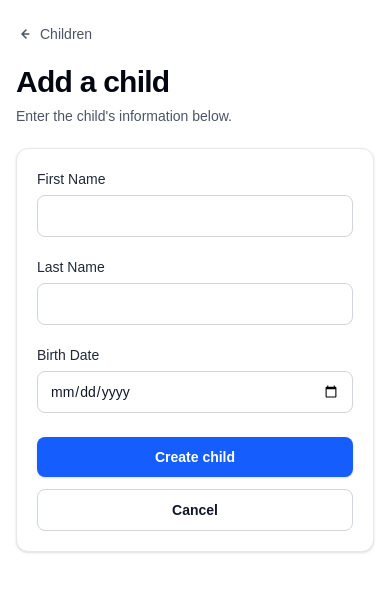
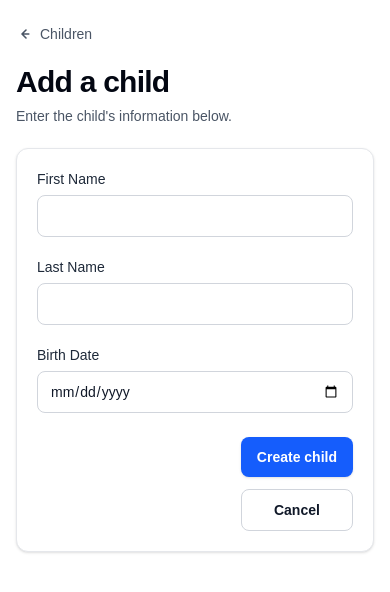
Before and after one commit to yuraBezh/saferoute, a Next.js app: page /children/new in a window 390 px wide. Shown: the top 592 px of the page. Built offline with nearby package versions, Linux system fonts and the light colour scheme; no server answers.

Commit message:
refactor(SR-40): created reusable FormActions component, started using it throughout project (#44)

```diff
--- a/components/child-form.tsx
+++ b/components/child-form.tsx
@@ -3,10 +3,9 @@
 import { useActionState, useState } from 'react';
 import { type ChildFormState } from '@/app/children/actions';
 import { childFormText } from '@/lib/content/child-form-text';
-import { Button } from '@/components/ui/button';
 import { Field } from '@/components/ui/field';
+import { FormActions } from '@/components/ui/form-actions';
 import { FormError } from '@/components/ui/form-error';
-import Link from 'next/link';
 
 const {
 	cancel,
@@ -93,19 +92,13 @@ export function ChildForm(props: ChildFormProps) {
 						required
 					/>
 					<FormError message={formState.message} />
-					<div className="mt-6 flex flex-col-reverse gap-3 sm:flex-row sm:justify-end">
-						{cancelHref && (
-							<Link
-								href={cancelHref}
-								className="inline-flex items-center justify-center rounded-lg border border-gray-300 bg-white px-4 py-2.5 text-sm font-semibold text-gray-900 transition hover:bg-gray-50"
-							>
-								{cancel}
-							</Link>
-						)}
-						<Button type="submit" disabled={isPending}>
-							{isPending ? submittingLabel : submitLabel}
-						</Button>
-					</div>
+					<FormActions
+						cancelHref={cancelHref}
+						cancelLabel={cancel}
+						isPending={isPending}
+						submitLabel={submitLabel}
+						submittingLabel={submittingLabel}
+					/>
 				</div>
 			</form>
 		</div>
--- a/components/location-form/index.tsx
+++ b/components/location-form/index.tsx
@@ -1,9 +1,8 @@
 'use client';
 
-import Link from 'next/link';
 import { startTransition, useActionState, useState } from 'react';
-import { Button } from '@/components/ui/button';
 import { Field } from '@/components/ui/field';
+import { FormActions } from '@/components/ui/form-actions';
 import { FormError } from '@/components/ui/form-error';
 import { SelectField } from '@/components/ui/select-field';
 import {
@@ -154,22 +153,13 @@ export function LocationForm({
 						/>
 					</div>
 					<FormError message={formState.message} />
-					<div className="mt-6 flex items-center justify-between gap-3">
-						<div>{footerAction}</div>
-						<div className="flex gap-3">
-							{cancelHref && (
-								<Link
-									href={cancelHref}
-									className="inline-flex items-center justify-center rounded-lg border border-gray-300 bg-white px-4 py-2.5 text-sm font-semibold text-gray-900 transition hover:bg-gray-50"
-								>
-									{cancel}
-								</Link>
-							)}
-							<Button type="submit" disabled={isPending}>
-								{submitLabel}
-							</Button>
-						</div>
-					</div>
+					<FormActions
+						cancelHref={cancelHref}
+						cancelLabel={cancel}
+						isPending={isPending}
+						secondaryAction={footerAction}
+						submitLabel={submitLabel}
+					/>
 				</div>
 			</form>
 		</div>
--- a/components/ui/button.tsx
+++ b/components/ui/button.tsx
@@ -1,7 +1,7 @@
 import type { ComponentProps } from 'react';
 
 const baseClasses =
-	'inline-flex items-center justify-center gap-2 rounded-lg px-4 py-2.5 text-sm font-semibold transition focus-visible:outline-2 focus-visible:outline-offset-2 disabled:cursor-not-allowed';
+	'inline-flex cursor-pointer items-center justify-center gap-2 rounded-lg px-4 py-2.5 text-sm font-semibold transition focus-visible:outline-2 focus-visible:outline-offset-2 disabled:cursor-not-allowed';
 
 const variantClasses = {
 	primary:
--- /dev/null
+++ b/components/ui/form-actions.tsx
@@ -0,0 +1,44 @@
+import type { ReactNode } from 'react';
+import Link from 'next/link';
+import { Button } from '@/components/ui/button';
+
+type FormActionsProps = {
+	cancelHref?: string;
+	cancelLabel: string;
+	isPending: boolean;
+	secondaryAction?: ReactNode;
+	submitLabel: string;
+	submittingLabel?: string;
+};
+
+export function FormActions({
+	cancelHref,
+	cancelLabel,
+	isPending,
+	secondaryAction,
+	submitLabel,
+	submittingLabel = submitLabel,
+}: FormActionsProps) {
+	return (
+		<div
+			className={`mt-6 flex gap-3 ${secondaryAction ? 'items-center justify-between' : 'justify-end'}`}
+		>
+			{secondaryAction && <div>{secondaryAction}</div>}
+			<div
+				className={`flex gap-3 ${secondaryAction ? '' : 'flex-col-reverse sm:flex-row'}`}
+			>
+				{cancelHref && (
+					<Link
+						href={cancelHref}
+						className="inline-flex items-center justify-center rounded-lg border border-gray-300 bg-white px-4 py-2.5 text-sm font-semibold text-gray-900 transition hover:bg-gray-50"
+					>
+						{cancelLabel}
+					</Link>
+				)}
+				<Button type="submit" disabled={isPending}>
+					{isPending ? submittingLabel : submitLabel}
+				</Button>
+			</div>
+		</div>
+	);
+}
```
